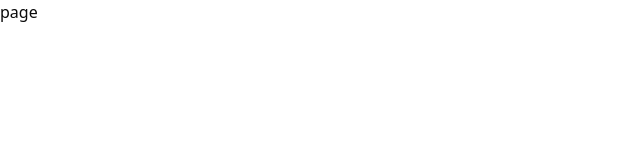
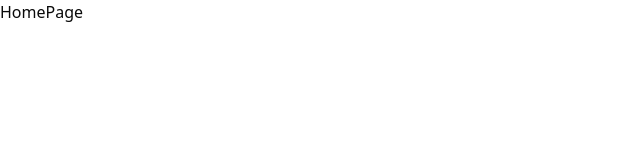
Before and after one commit to Dotun-Balogun/seodomain, a Next.js app: page / in a window 1280 px wide. Shown: the top 160 px of the page, without its empty margins (0-640 px from the left). Built offline with nearby package versions, Linux system fonts and the light colour scheme.

Commit message:
homepage

```diff
--- a/app/page.tsx
+++ b/app/page.tsx
@@ -1,9 +1,9 @@
 import React from 'react'
 
-const page = () => {
+const HomePage = () => {
   return (
-    <div>page</div>
+    <div>HomePage</div>
   )
 }
 
-export default page
+export default HomePage
```
